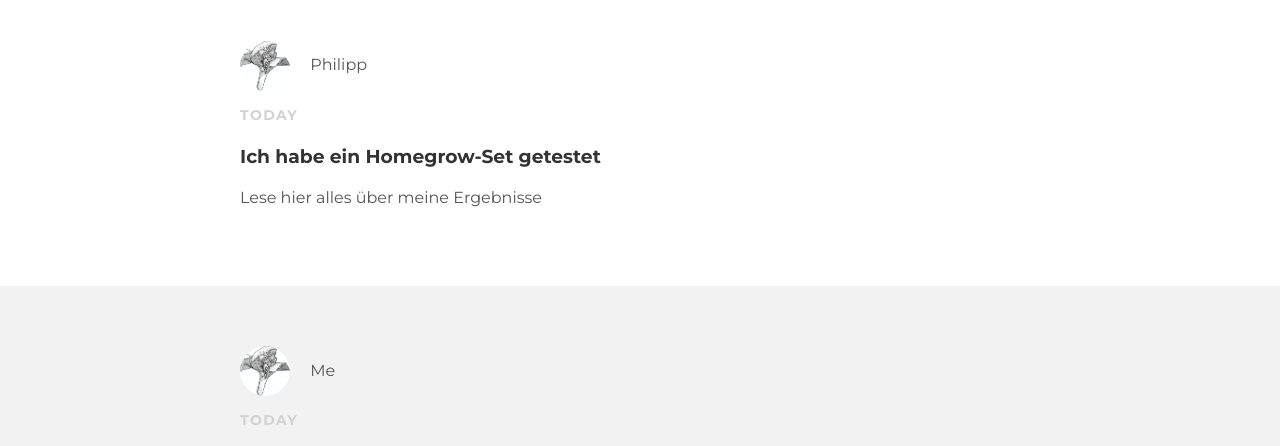
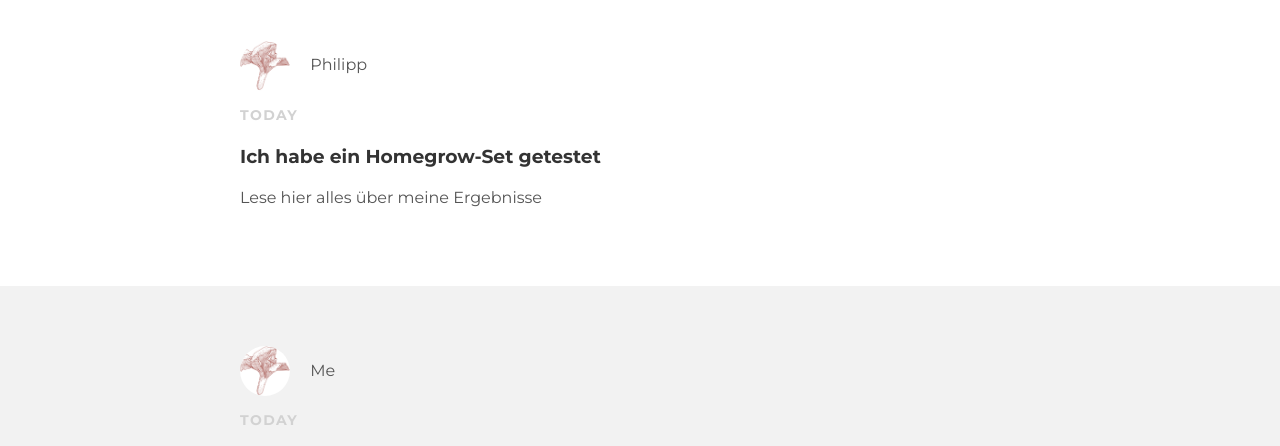
Before and after one commit to PhilippsBunker/PhilippsBunker.github.io, a plain HTML site: page index.html in a window 1280 px wide. Shown: the part 169-615 px from the top of the page. Drawn offline with Linux system fonts and the light colour scheme.

Commit message:
Add files via upload

```diff
--- a/index.html
+++ b/index.html
@@ -19,7 +19,7 @@
       <div class="post-container">
       <div class="post">
         <div class="post-author">
-          <img  src="pilz.jpg" width=100px height=100px>
+          <img  src="pilz.png" width=100px height=100px>
           <span>Philipp</span>
           </div>
           <p class="post-date">Today</p>
@@ -34,7 +34,7 @@
 <div class="post-container">
       <div class="post">
         <div class="post-author">
-          <img  src="pilz.jpg" width=100px height=100px>
+          <img  src="pilz.png" width=100px height=100px>
           <span>Me</span>
           </div>
           <p class="post-date">Today</p>
```
Also changed, not shown: about.html (+1 -1 lines).
